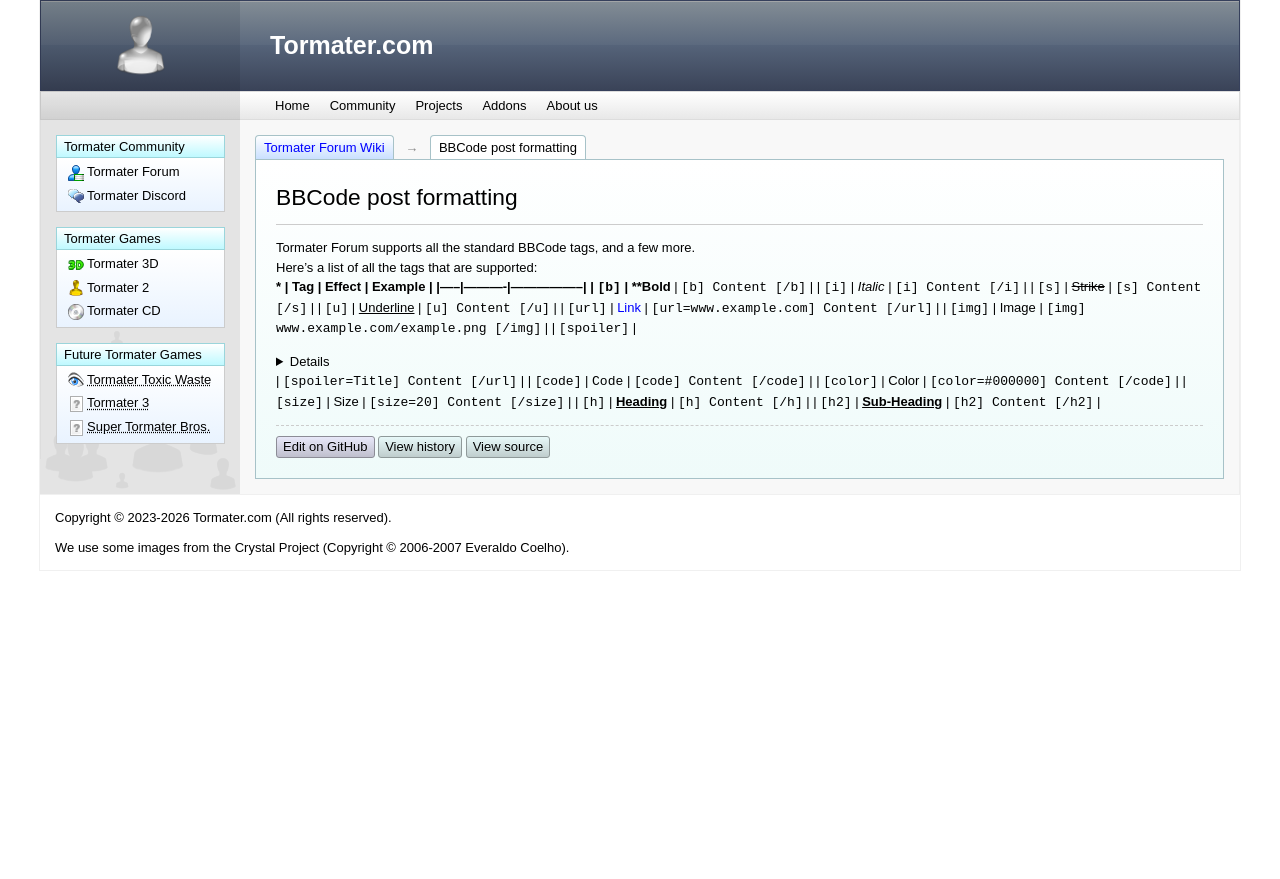
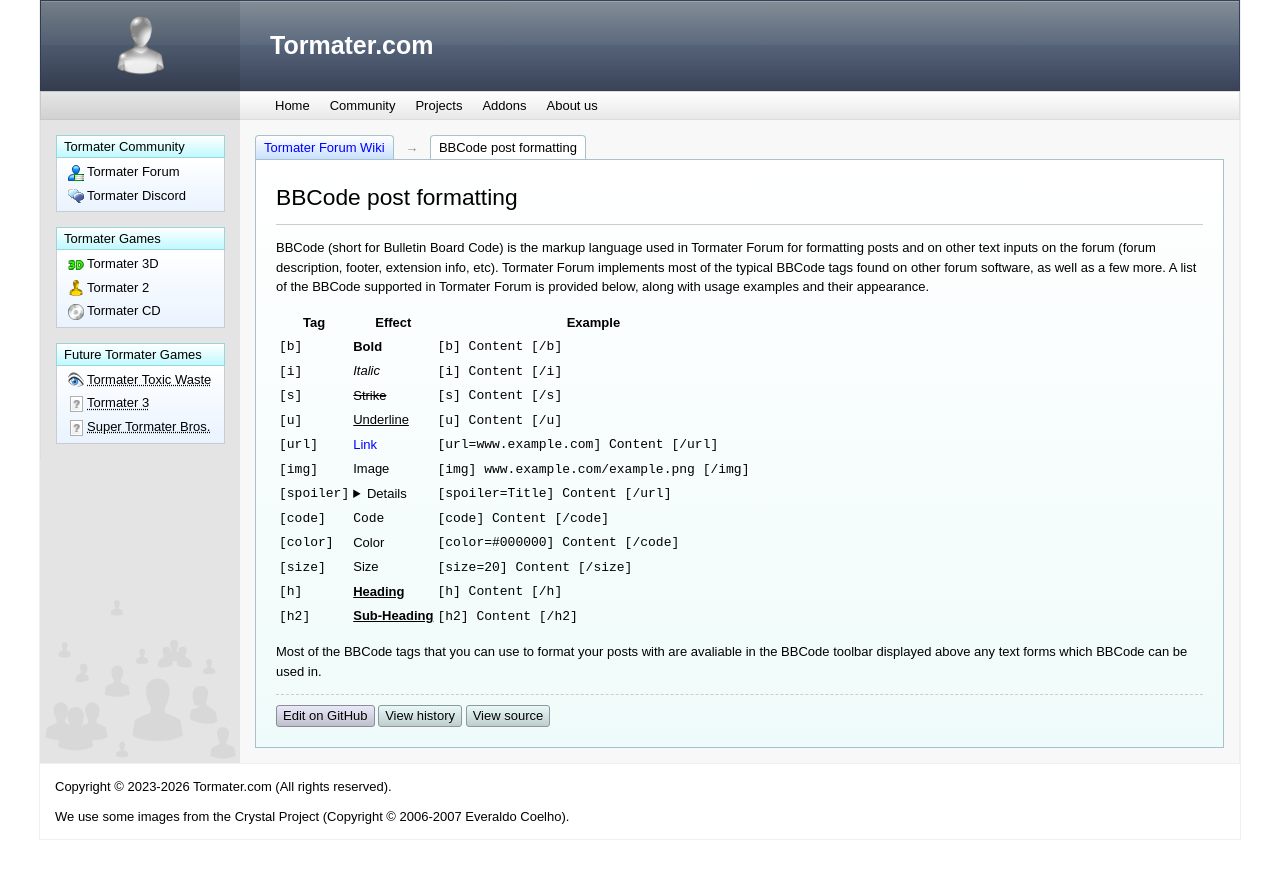
Before and after one commit to tormater/tormater.github.io, a Jekyll site: the page built from wiki/tormater-forum/BBCode-post-formatting.md, in a window 1280 px wide. Shown: the top 879 px of the page. Built offline with Jekyll 4.4.1, drawn with Linux system fonts in a browser that asks for light colours.

Commit message:
Update BBCode-post-formatting.md

```diff
--- a/wiki/tormater-forum/BBCode-post-formatting.md
+++ b/wiki/tormater-forum/BBCode-post-formatting.md
@@ -2,20 +2,21 @@
 title: BBCode post formatting
 ---
 
-Tormater Forum supports all the standard BBCode tags, and a few more.<br>
-Here's a list of all the tags that are supported:<br>
-***
-| Tag | Effect   | Example         |
-|-----|----------|-----------------|
-| `[b]` | **Bold** | `[b] Content [/b]`  |
-| `[i]` | *Italic* | `[i] Content [/i]`  |
-| `[s]` | ~~Strike~~ | `[s] Content [/s]`  |
-| `[u]` | <u>Underline</u> | `[u] Content [/u]`  |
-| `[url]` | [Link]() | `[url=www.example.com] Content [/url]`  |
-| `[img]` | Image | `[img] www.example.com/example.png [/img]`  |
-| `[spoiler]` | <details><summary>Spoiler</summary>Content</details> | `[spoiler=Title] Content [/url]`  |
-| `[code]` | `Code` | `[code] Content [/code]`  |
-| `[color]` | Color | `[color=#000000] Content [/code]`  |
-| `[size]` | Size | `[size=20] Content [/size]`  |
-| `[h]` | <u><b>Heading</b></u> | `[h] Content [/h]`  |
-| `[h2]` | <u><b>Sub-Heading</b></u> | `[h2] Content [/h2]`  |
+BBCode (short for Bulletin Board Code) is the markup language used in Tormater Forum for formatting posts and on other text inputs on the forum (forum description, footer, extension info, etc). Tormater Forum implements most of the typical BBCode tags found on other forum software, as well as a few more. A list of the BBCode supported in Tormater Forum is provided below, along with usage examples and their appearance.
+
+| Tag         | Effect                                               | Example                                     |
+|-------------|------------------------------------------------------|---------------------------------------------|
+| `[b]`       | **Bold**                                             | `[b] Content [/b]`                          |
+| `[i]`       | *Italic*                                             | `[i] Content [/i]`                          |
+| `[s]`       | ~~Strike~~                                           | `[s] Content [/s]`                          |
+| `[u]`       | <u>Underline</u>                                     | `[u] Content [/u]`                          |
+| `[url]`     | [Link]()                                             | `[url=www.example.com] Content [/url]`      |
+| `[img]`     | Image                                                | `[img] www.example.com/example.png [/img]`  |
+| `[spoiler]` | <details><summary>Spoiler</summary>Content</details> | `[spoiler=Title] Content [/url]`            |
+| `[code]`    | `Code`                                               | `[code] Content [/code]`                    |
+| `[color]`   | Color                                                | `[color=#000000] Content [/code]`           |
+| `[size]`    | Size                                                 | `[size=20] Content [/size]`                 |
+| `[h]`       | <u><b>Heading</b></u>                                | `[h] Content [/h]`                          |
+| `[h2]`      | <u><b>Sub-Heading</b></u>                            | `[h2] Content [/h2]`                        |
+
+Most of the BBCode tags that you can use to format your posts with are avaliable in the BBCode toolbar displayed above any text forms which BBCode can be used in.
```
